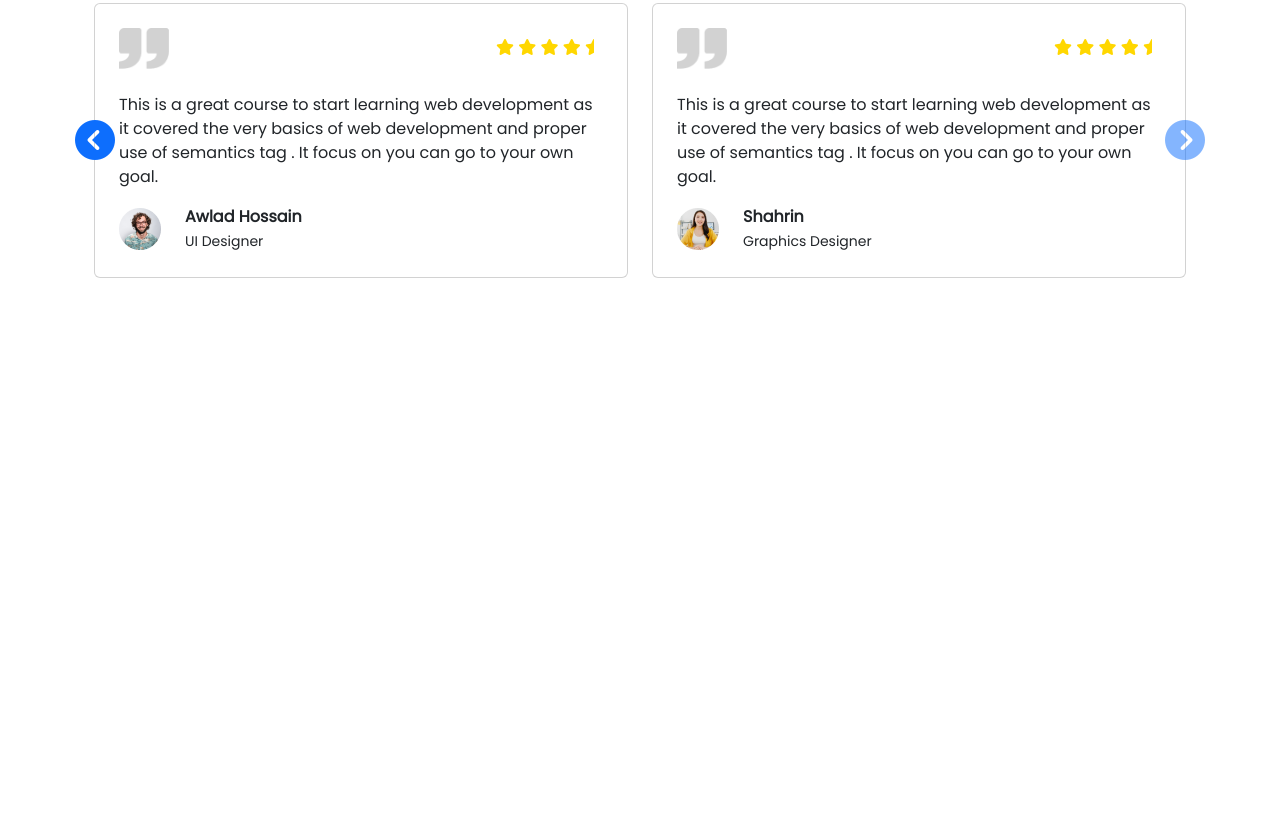
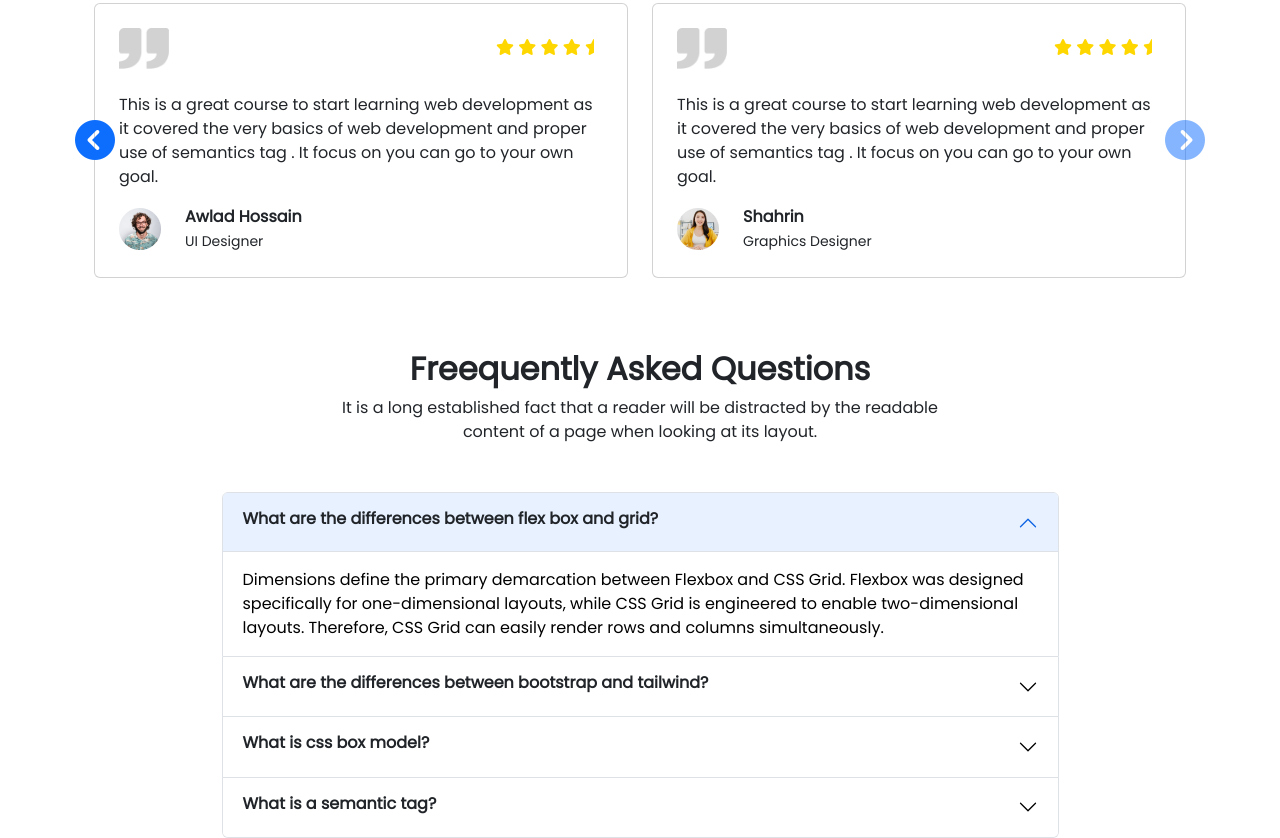
Before and after one commit to Rocky971/Web-Topper, a plain HTML site: page index.html in a window 1280 px wide. Shown: the part 3134-3972 px from the top of the page. Before the commit the page ends 3484 px from the top, so only its background shows below. Drawn offline with nearby package versions, Linux system fonts and the light colour scheme; some icons are missing.

Commit message:
ask question area done

```diff
--- a/index.html
+++ b/index.html
@@ -435,6 +435,86 @@
             </div>
         </section>
         <!-- Some student feedback area end -->
+        <!-- Freequenty asked question area star -->
+        <section class="w-75 m-auto">
+            <div class="text-center mb-5">
+                <h2 class="fw-bold fs-2">Freequently Asked Questions</h2>
+                <p>It is a long established fact that a reader will be distracted by the readable
+                    <br>content of a page when looking at its layout.
+                </p>
+            </div>
+            <div class="accordion" id="accordionExample">
+                <div class="accordion-item">
+                    <h2 class="accordion-header" id="headingOne">
+                        <button class="accordion-button" type="button" data-bs-toggle="collapse"
+                            data-bs-target="#collapseOne" aria-expanded="true" aria-controls="collapseOne">
+                            <h2 class="fw-bold fs-6 text-dark">What are the differences between flex box and grid?</h2>
+                        </button>
+                    </h2>
+                    <div id="collapseOne" class="accordion-collapse collapse show" aria-labelledby="headingOne"
+                        data-bs-parent="#accordionExample">
+                        <div class="accordion-body">
+                            Dimensions define the primary demarcation between Flexbox and CSS Grid. Flexbox was designed
+                            specifically for one-dimensional layouts, while CSS Grid is engineered to enable
+                            two-dimensional layouts. Therefore, CSS Grid can easily render rows and columns
+                            simultaneously.
+                        </div>
+                    </div>
+                </div>
+                <div class="accordion-item">
+                    <h2 class="accordion-header" id="headingTwo">
+                        <button class="accordion-button collapsed" type="button" data-bs-toggle="collapse"
+                            data-bs-target="#collapseTwo" aria-expanded="false" aria-controls="collapseTwo">
+                            <h2 class="fw-bold fs-6 text-dark">What are the differences between bootstrap and tailwind?
+                            </h2>
+
+                        </button>
+                    </h2>
+                    <div id="collapseTwo" class="accordion-collapse collapse" aria-labelledby="headingTwo"
+                        data-bs-parent="#accordionExample">
+                        <div class="accordion-body">
+                            The main difference between TailwindCSS and Bootstrap is that Tailwind CSS is not a UI kit.
+                            Unlike UI kits such as Bootstrap, Tailwind CSS doesn't have a default theme or built-in UI
+                            components. Instead, it comes with predesigned widgets you can use to build your site from
+                            scratch.
+                        </div>
+                    </div>
+                </div>
+                <div class="accordion-item">
+                    <h2 class="accordion-header" id="headingThree">
+                        <button class="accordion-button collapsed" type="button" data-bs-toggle="collapse"
+                            data-bs-target="#collapseThree" aria-expanded="false" aria-controls="collapseThree">
+                            <h2 class="fw-bold fs-6 text-dark">What is css box model?</h2>
+                        </button>
+                    </h2>
+                    <div id="collapseThree" class="accordion-collapse collapse" aria-labelledby="headingThree"
+                        data-bs-parent="#accordionExample">
+                        <div class="accordion-body">
+                            The CSS box model is a container that contains multiple properties including borders,
+                            margin, padding, and the content itself. It is used to create the design and layout of web
+                            pages. It can be used as a toolkit for customizing the layout of different elements.
+                        </div>
+                    </div>
+                </div>
+                <div class="accordion-item">
+                    <h2 class="accordion-header" id="headingFour">
+                        <button class="accordion-button collapsed" type="button" data-bs-toggle="collapse"
+                            data-bs-target="#collapseFour" aria-expanded="false" aria-controls="collapseFour">
+                            <h2 class="fw-bold fs-6 text-dark">What is a semantic tag?</h2>
+                        </button>
+                    </h2>
+                    <div id="collapseFour" class="accordion-collapse collapse" aria-labelledby="headingFour"
+                        data-bs-parent="#accordionExample">
+                        <div class="accordion-body">
+                            The semantics refers to the tags that provide meaning to an HTML page rather than just
+                            presentation. It makes HTML more comprehensible by better defining the different sections
+                            and layout of web pages.
+                        </div>
+                    </div>
+                </div>
+            </div>
+        </section>
+        <!-- Freequenty asked question area end -->
     </main>
     <!-- Main area end -->
 
```
